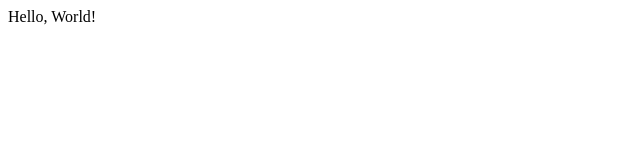
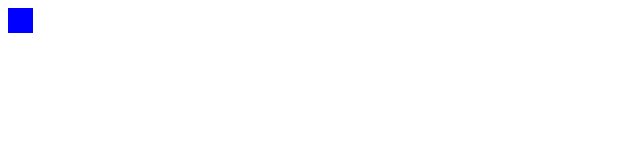
Before and after one commit to hayate4th/hayate4th.github.io, a React app: page / in a window 1280 px wide. Shown: the top 160 px of the page, without its empty margins (0-640 px from the left). Built offline with nearby package versions, Linux system fonts and the light colour scheme.

Commit message:
Add MusicBlock component

```diff
--- a/src/App.tsx
+++ b/src/App.tsx
@@ -1,7 +1,13 @@
 import React from "react";
 
+import MusicBlock from "./components/MusicBlock";
+
 const App = () => {
-  return <div>Hello, World!</div>;
+  return (
+    <>
+      <MusicBlock color="blue" />
+    </>
+  );
 };
 
 export default App;
--- /dev/null
+++ b/src/colors.ts
@@ -0,0 +1 @@
+export type Colors = "red" | "blue" | "green";
--- /dev/null
+++ b/src/components/MusicBlock/index.tsx
@@ -0,0 +1,23 @@
+import React from "react";
+import styled from "styled-components";
+
+import { getBackgroundColorFromClassName } from "../../utils/MusicBlock";
+import { Colors } from "../../colors";
+
+type MusicBlockProps = {
+  color: Colors;
+};
+
+export const baseClass = "music-block";
+const MusicBlock: React.FC<MusicBlockProps> = ({ color }) => {
+  return <Block className={`${baseClass}-${color}`} />;
+};
+
+const Block = styled.div`
+  width: 25px;
+  height: 25px;
+  background-color: ${(props) =>
+    getBackgroundColorFromClassName(props.className!)};
+`;
+
+export default MusicBlock;
--- /dev/null
+++ b/src/utils/MusicBlock/index.ts
@@ -0,0 +1,8 @@
+import { baseClass } from "../../components/MusicBlock";
+
+export const getBackgroundColorFromClassName = (className: string): string => {
+  if (className.startsWith(baseClass)) {
+    return className.split("-")[2];
+  }
+  return "white";
+};
```
